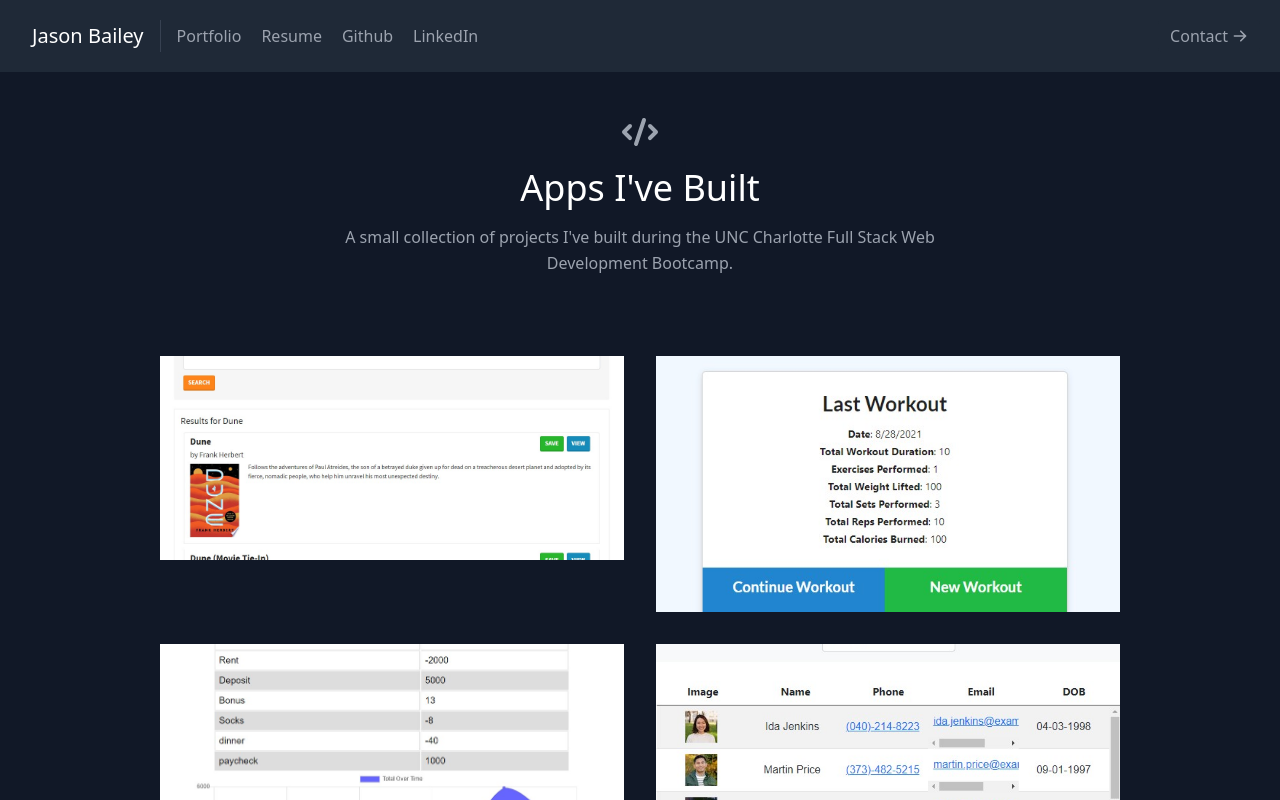
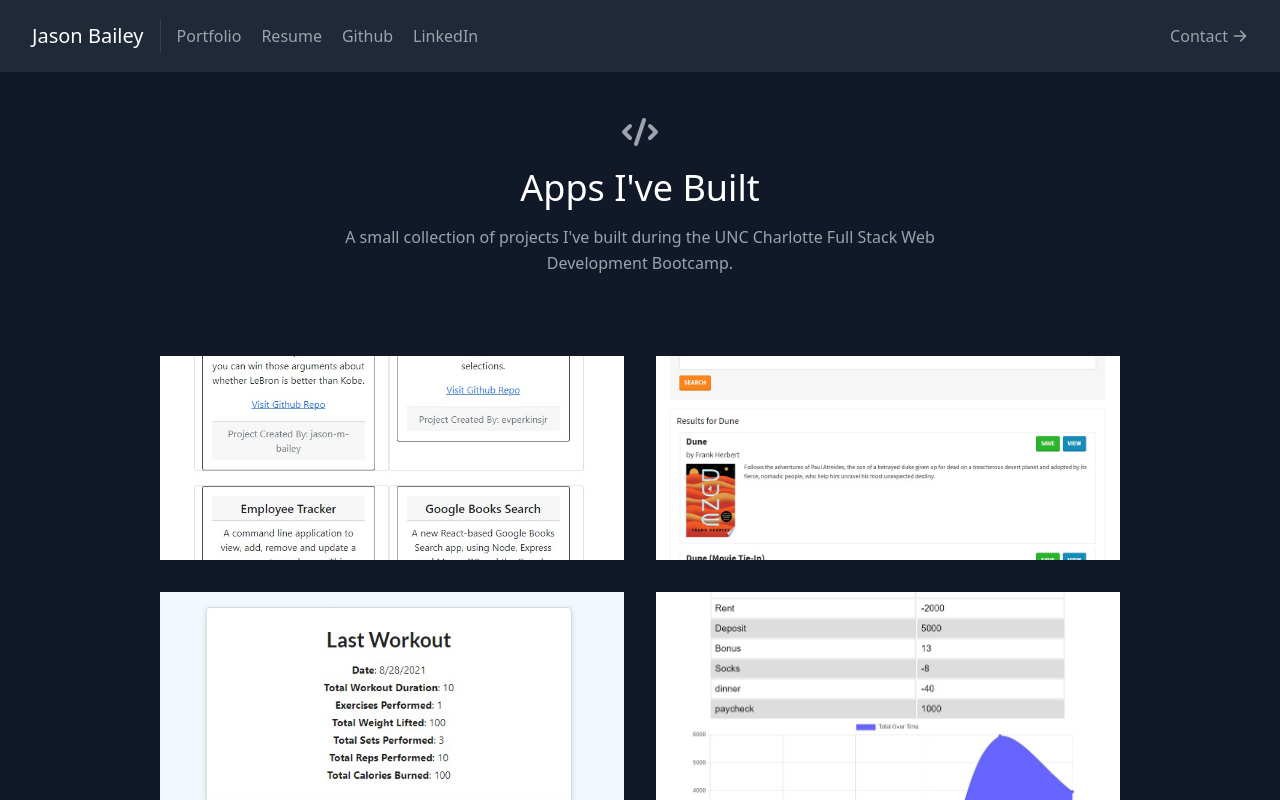
Before and after one commit to Jason-M-Bailey/react-portfolio, a React (Create React App) app: page /projects in a window 1280 px wide. Shown: the top 800 px of the page. Built offline with nearby package versions, Linux system fonts and the light colour scheme.

Commit message:
Updated porfolio

```diff
--- a/src/data.js
+++ b/src/data.js
@@ -1,4 +1,11 @@
 export const projects = [
+  {
+    title: "Git Share 2.0",
+    subtitle: "React, Passport, Express, Node.js, MongoDB",
+    description: "Tool to search out, plan out and coordinate your app",
+    image: "./git-share.jpg",
+    link: "https://github.com/Jason-M-Bailey/git-share"
+  },
   {
     title: "Google Books Search",
     subtitle: "React, Express, Node.js, MongoDB",
```
Also changed, not shown: public/git-share.jpg (added), src/App.js (line endings or trailing spaces).
